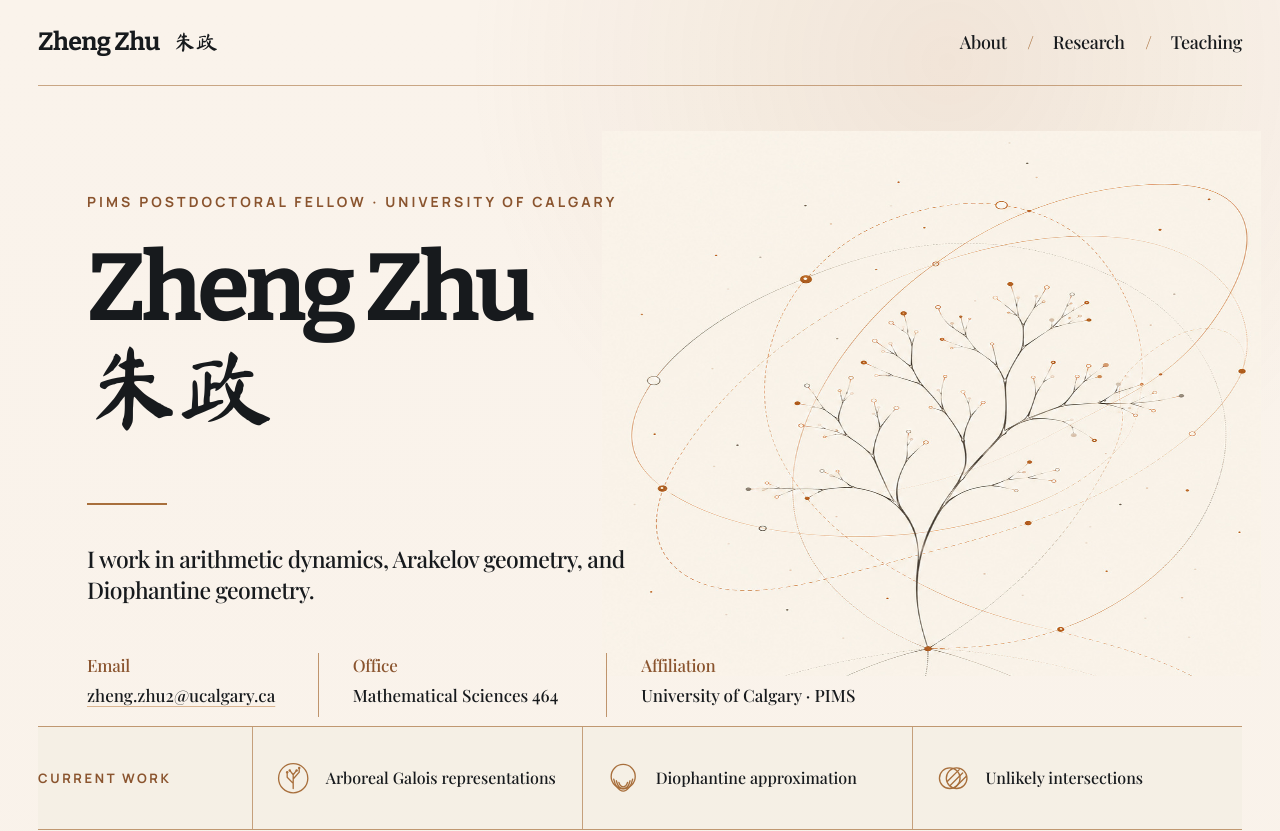
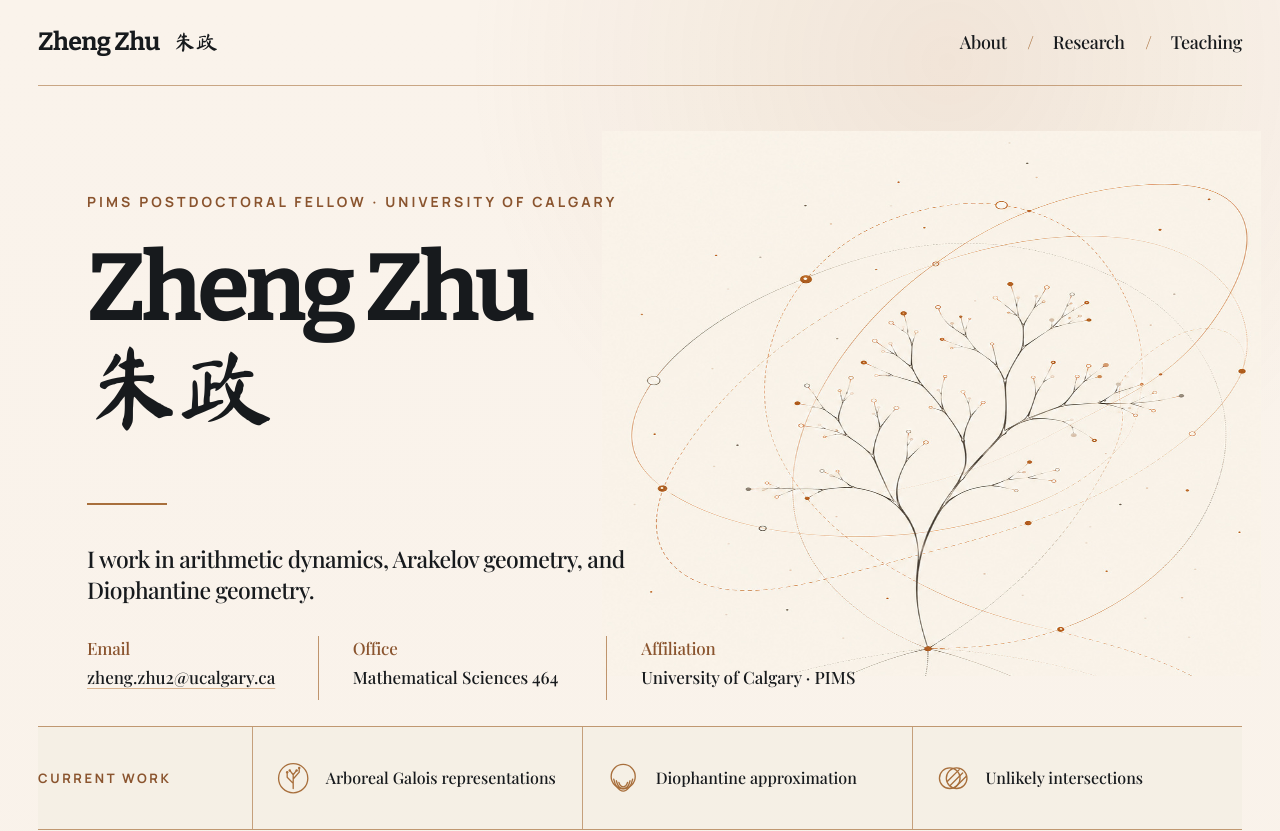
Before and after one commit to HodgeBundle/Personal-Website, a Next.js app: page / in a window 1280 px wide. Shown: the top 831 px of the page. Built offline with nearby package versions, Linux system fonts and the light colour scheme.

Commit message:
Raise homepage contact row

```diff
--- a/app/globals.css
+++ b/app/globals.css
@@ -239,7 +239,7 @@ button:focus-visible {
 
 .hero-contact {
   max-width: 920px;
-  margin-top: clamp(48px, 6vh, 84px);
+  margin-top: clamp(28px, 3.8vh, 52px);
   display: grid;
   grid-template-columns: 0.72fr 0.9fr 1.25fr;
   font-style: normal;
```
